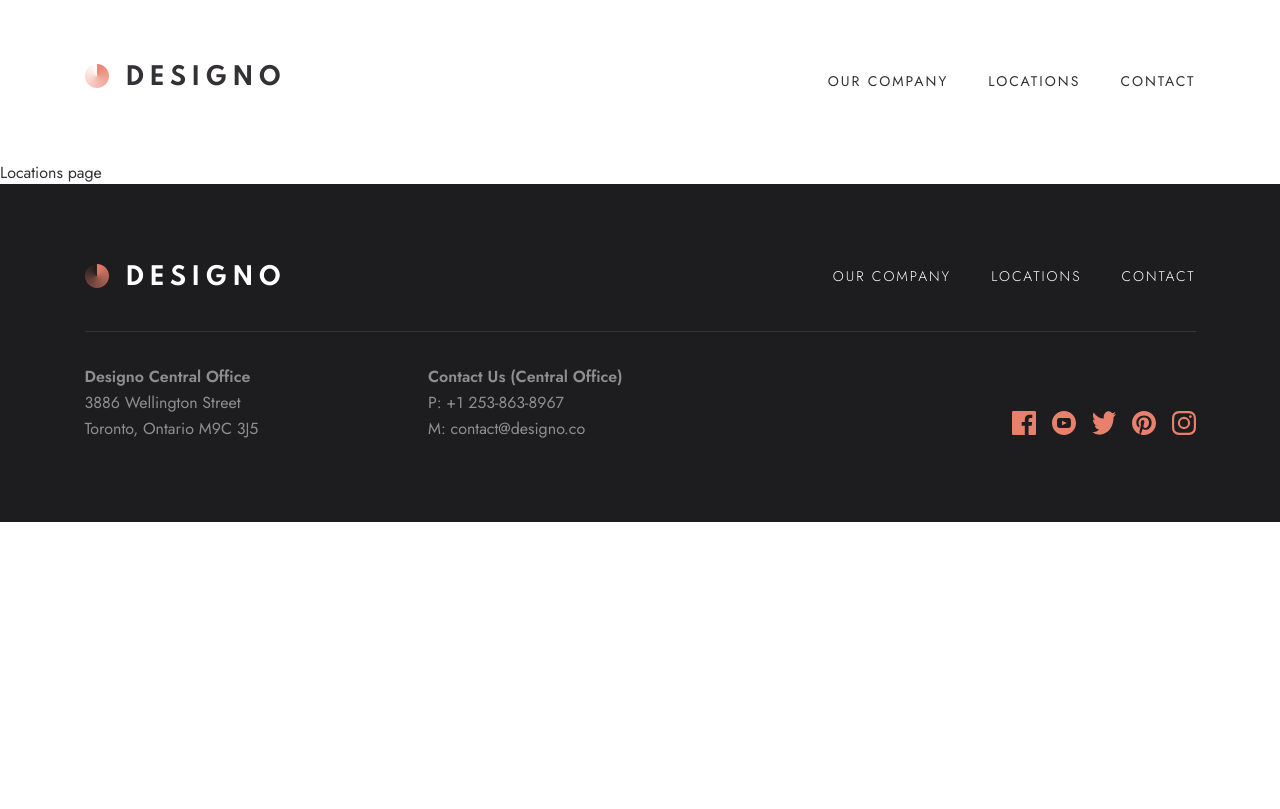
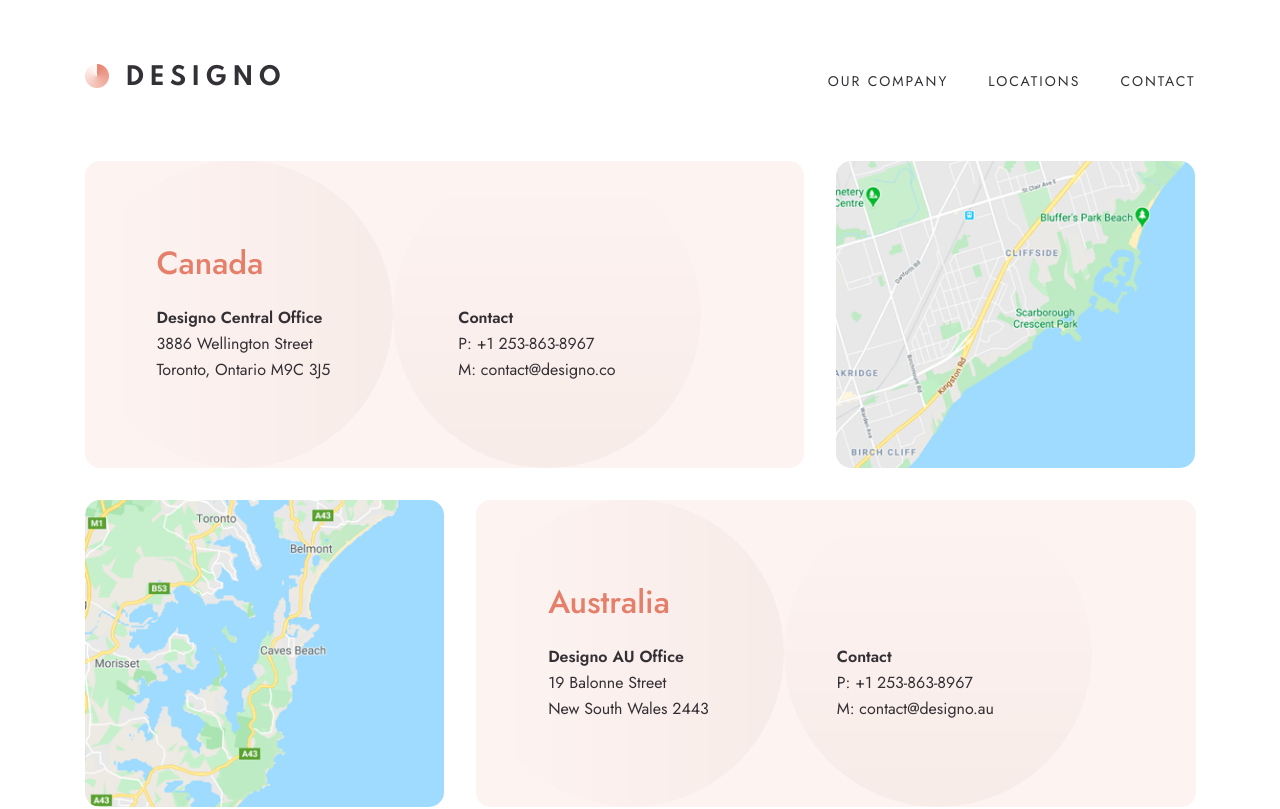
Before and after one commit to brodiehunt/designo-studio, a React (Vite) app: page /locations in a window 1280 px wide. Shown: the top 809 px of the page. Built offline with nearby package versions, Linux system fonts and the light colour scheme.

Commit message:
Locations page complete

```diff
--- a/src/components/ContactInfo.jsx
+++ b/src/components/ContactInfo.jsx
@@ -6,8 +6,8 @@ const ContactInfoStyles = styled.div`
   justify-content: center;
   gap: 2.5rem;
   text-align: center;
-  color: var(--primary-light);
-  opacity: 0.5;
+  color: ${({$theme}) => $theme ? 'var(--secondary-dark)' : 'var(--primary-light)'};
+  opacity: ${({$theme}) => $theme ? '1' : '0.5'};
   line-height: 1.625rem;
 
   .bold {
@@ -16,34 +16,37 @@ const ContactInfoStyles = styled.div`
 
   @media (min-width: 768px) {
     flex-direction: row;
-    flex-grow: 1;
-    justify-content: start;
+    justify-content: space-between;
+    align-items: start;
     text-align: start;
-
+    gap: 6rem;
     .column1, .column2 {
       flex-grow: 1;
+    }
+  }
 
-    }
+  @media (min-width: 900px) {
+    gap: 8rem;
   }
 `
 
-export default function ContactInfo({contact}) {
+export default function ContactInfo({location, theme}) {
 
   return (
-    <ContactInfoStyles>
+    <ContactInfoStyles $theme={theme}>
       <div className="column1">
         <div className="bold">
-          {contact?.office || 'Designo Central Office'}
+          {location?.address.office || 'Designo Central Office'}
         </div>
-        <p>{contact?.address.street || '3886 Wellington Street'}</p>
-        <p>{contact?.address.location || 'Toronto, Ontario M9C 3J5'}</p>
+        <p>{location?.address.street || '3886 Wellington Street'}</p>
+        <p>{location?.address.city || 'Toronto, Ontario M9C 3J5'}</p>
       </div>
       <div className="column2">
       <div className="bold">
-          Contact Us (Central Office)
+          Contact {!location && 'Us (Central Office)'}
         </div>
-        <p>P: {contact?.phone || '+1 253-863-8967'}</p>
-        <p>M: {contact?.email || 'contact@designo.co'}</p>
+        <p>P: {location?.contact.phone || '+1 253-863-8967'}</p>
+        <p>M: {location?.contact.email || 'contact@designo.co'}</p>
       </div>
     </ContactInfoStyles>
   )
--- a/src/components/FooterCallToAction.jsx
+++ b/src/components/FooterCallToAction.jsx
@@ -147,7 +147,6 @@ export default function FooterCallToAction() {
         </p>
       </div>
       <ButtonLinkStyles to="/contact">Get in touch</ButtonLinkStyles>
-      <div className="black-bottom" aria-hidden="true"></div>
     </FooterCallToActionStyles>
   )
 }
--- /dev/null
+++ b/src/components/locations/LocationCard.jsx
@@ -0,0 +1,116 @@
+import styled from "styled-components";
+import ContactInfo from '../ContactInfo';
+import backgroundCircles3 from '../../assets/shared/desktop/bg-pattern-three-circles.svg';
+
+const LocationCardStyles = styled.section`
+  margin-bottom: 2.5rem;
+  overflow: hidden;
+
+  &:nth-child(3) {
+    margin-bottom: 7.5rem;
+  }
+
+  img {
+    width: 100%;
+    display: block;
+  }
+
+  .content-container {
+    position: relative;
+    padding: 5rem 4.5rem;
+    display: flex;
+    flex-direction: column;
+    align-items: center;
+    gap: 1.5rem;
+    background-color: #FDF3F0;
+    overflow: hidden;
+  }
+
+  h2 {
+    color: var(--primary);
+    font-size: 2rem;
+    font-weight: 500;
+    line-height: 2.25rem;
+  }
+
+  .circles {
+    position: absolute;
+    height: 38.5rem;
+    width: 38.5rem;
+    top: 0;
+    left: 0;
+  }
+
+  @media (min-width: 768px) {
+    margin: 0 2.5rem;
+    margin-bottom: 7.5rem;
+    display: grid;
+    grid-template-rows: 1fr 1fr;
+    gap: 2rem;
+
+    picture {
+      img {
+        /* margin-bottom: 2rem; */
+        border-radius: 0.9375rem;
+      }
+    }
+
+    .content-container {
+      border-radius: 0.9375rem;
+      align-items: start;
+      justify-content: center;
+    }
+
+    .circles {
+      top: unset;
+      bottom: 0;
+    }
+
+  }
+
+  @media (min-width: 1024px) {
+    grid-template-rows: 1fr;
+    grid-template-columns: ${({$layout}) => $layout ? '1fr 2fr' : '2fr 1fr'};
+    grid-row: 1 / 2;
+    margin-bottom: 2rem;
+
+    picture {
+      grid-column: ${({$layout}) => $layout ? '1/ 2' : '2/3'};
+      grid-row: 1 / 2;
+      display: block;
+
+      img {
+        height: 100%;
+      }
+    }
+
+    .content-container {
+      grid-column: ${({$layout}) => $layout ? '2/ 3' : '1/2'}
+    }
+  }
+
+  @media (min-width: 1150px) {
+    max-width: 1111px;
+    margin-right: auto;
+    margin-left: auto;
+
+  }
+`;
+
+export default function LocationCard({location, layout}) {
+
+  return (
+    <LocationCardStyles $layout={layout}>
+      <picture>
+        <source media="(min-width: 1024px)" srcSet={location.map.small} />
+        <source media="(min-width: 600px)" srcSet={location.map.large} />
+        <img src={location.map.small} alt={`Location of ${location.location} office on map.`} />
+      </picture>
+      <div className="content-container">
+        <img className="circles" src={backgroundCircles3} aria-hidden="true" />
+        <h2>{location.location}</h2>
+        <ContactInfo location={location} theme="light"/>
+      </div>
+    </LocationCardStyles>
+  )
+}
--- a/src/data/locations.js
+++ b/src/data/locations.js
@@ -21,8 +21,8 @@ export const locations = [
     url: '/locations',
     alt: 'Illustration of CN Tower in Toronto',
     map: {
-      small: canadaMapSmall,
-      large: canadaMapLarge
+      small: canadaMapLarge,
+      large: canadaMapSmall
     },
     address: {
       office: 'Designo Central Office',
@@ -40,8 +40,8 @@ export const locations = [
     url: '/locations',
     alt: 'Illustration of the opera house',
     map: {
-      small: australiaMapSmall,
-      large: australiaMapLarge
+      small: australiaMapLarge,
+      large: australiaMapSmall
     },
     address: {
       office: 'Designo AU Office',
@@ -59,8 +59,8 @@ export const locations = [
     alt: 'Illustration of Tower Bridge in london',
     url: '/locations',
     map: {
-      small: ukMapSmall,
-      large: ukMapLarge
+      small: ukMapLarge,
+      large: ukMapSmall
     },
     address: {
       office: 'Designo UK Office',
--- a/src/pages/Locations.jsx
+++ b/src/pages/Locations.jsx
@@ -1,7 +1,22 @@
-
+import FooterCallToAction from '../components/FooterCallToAction';
+import FooterExtension from '../components/footer/FooterExtension';
+import LocationCard from '../components/locations/LocationCard';
+import { locations } from '../data/locations';
 
 export default function Locations() {
   return (
-    <div>Locations page</div>
+    <div>
+      {locations.map((location, index) => {
+        return (
+          <LocationCard
+            key={index}
+            location={location}
+            layout={index % 2}
+          />
+        )
+      })}
+      <FooterCallToAction />
+      <FooterExtension />
+    </div>
   )
 }
```
